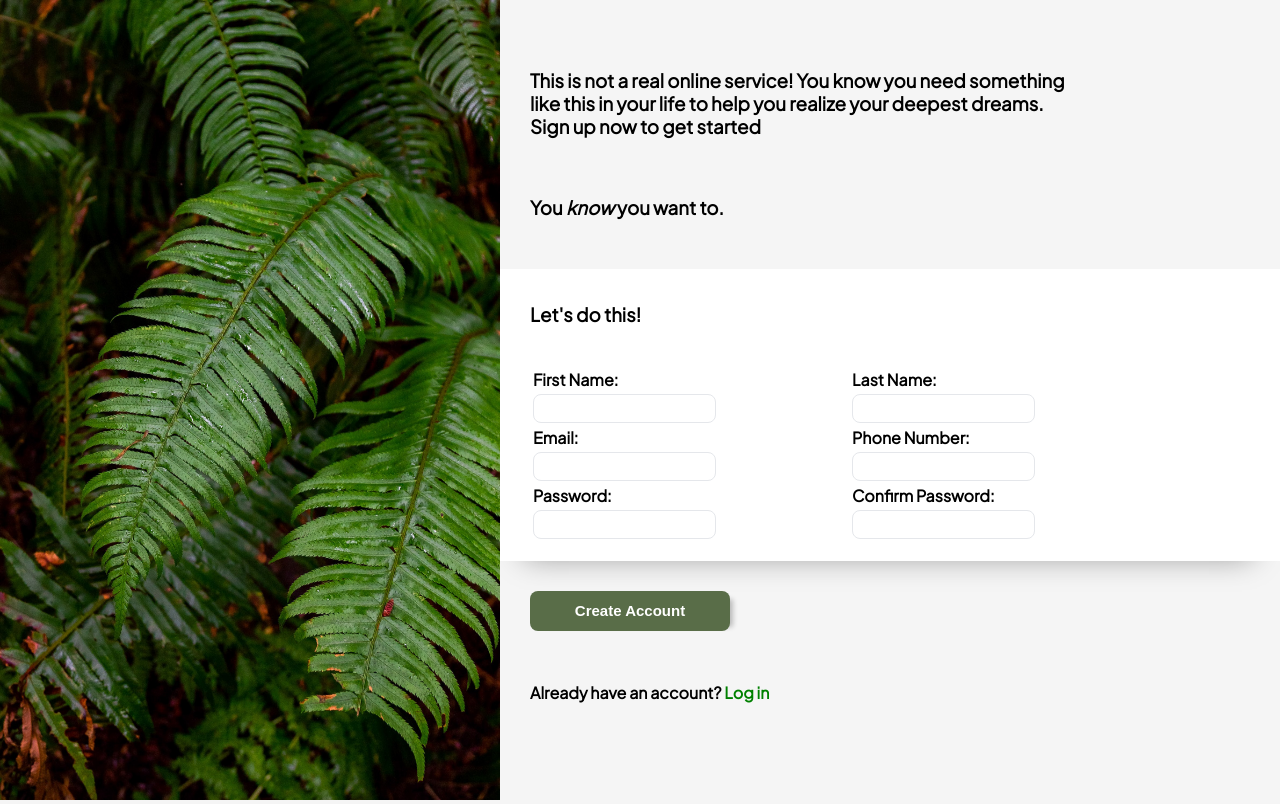
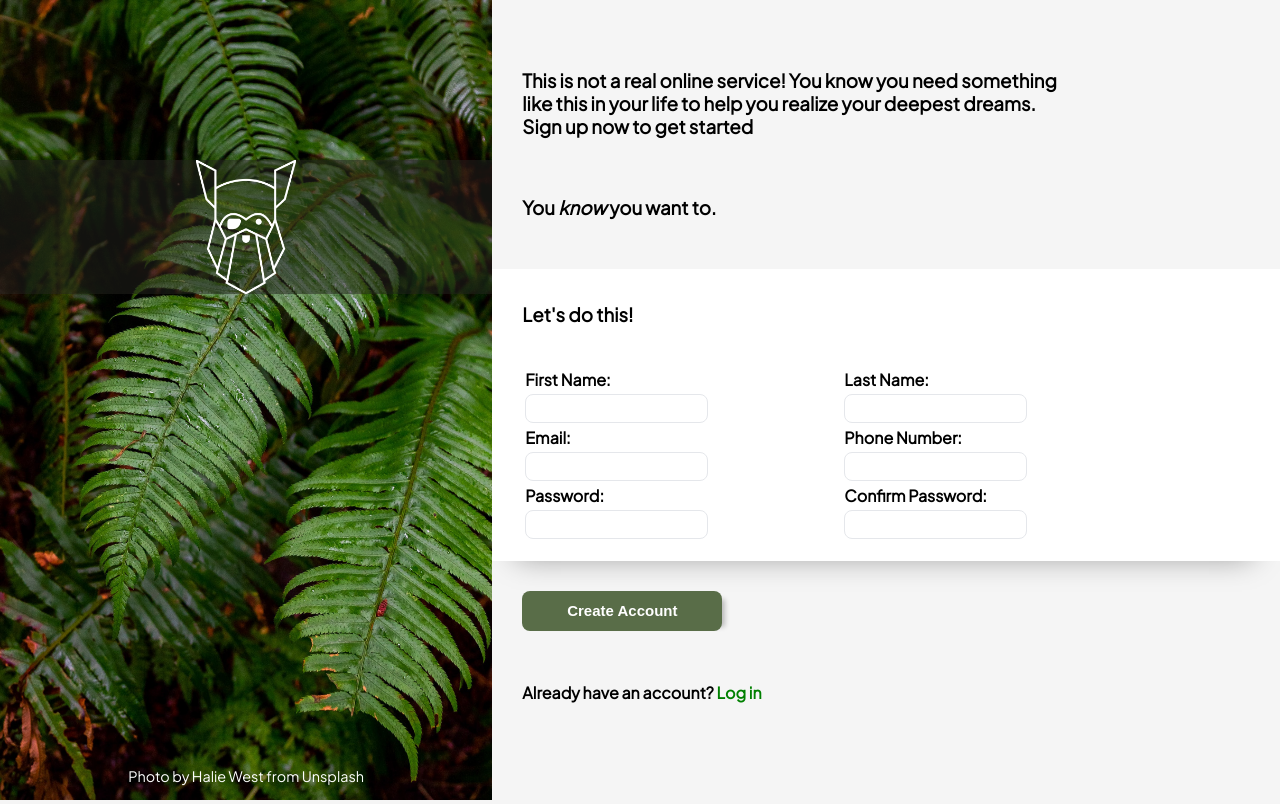
Before and after one commit to IrumiDesu7/Sign-Up-Form, a plain HTML site: page index.html in a window 1280 px wide. Drawn offline with Linux system fonts and the light colour scheme.

Commit message:
added logo and credit to the image panel

```diff
--- a/index.html
+++ b/index.html
@@ -10,11 +10,14 @@
   <body>
     <div class="container">
       <div class="imagePanel">
+        <div class="logoContainer"><img class="logo" src="./img/odin-lined.png" alt=""></div>
         <img
           class="gambarnya"
           src="./img/halie-west-25xggax4bSA-unsplash.jpg"
           alt="image of a forest"
         />
+        <p id="credit">Photo by Halie West from <a
+          style="color: white;" href="https://unsplash.com/@haliewestphoto">Unsplash</a></p>
       </div>
       <div class="formPanel">
         <div class="welcomeText">
@@ -85,11 +88,11 @@
                 <td id="buttonCell"></td>
               </tr>
             </table>
+          </div>
+            <button class="createButton" type="submit">Create Account</button>
           </form>
-        </div>
-        <button class="createButton" type="submit">Create Account</button>
         <h4 class="loginPage">
-          Already have an account? <a href="#">Log in</a>
+          Already have an account? <a style="color: green" href="#">Log in</a>
         </h4>
       </div>
     </div>
--- a/styles.css
+++ b/styles.css
@@ -19,6 +19,9 @@ body {
 
 .imagePanel {
   position: relative;
+  width: 800px;
+  display: flex;
+  justify-content: center;
 }
 
 .formPanel {
@@ -26,9 +29,14 @@ body {
   width: 100vw;
   margin: 50px 0px 50px 0px;
 }
+img {
+  max-width: 100%;
+  max-height: 100%;
+  display: block;
+}
 
 .gambarnya {
-  width: 500px;
+  width: 100%;
   height: 100%;
 }
 
@@ -38,7 +46,6 @@ th {
 
 a {
   text-decoration: none;
-  color: green;
 }
 
 table {
@@ -46,6 +53,7 @@ table {
 }
 
 .createButton {
+  /* position: absolute; */
   background-color: #596d48;
   color: white;
   width: 200px;
@@ -58,6 +66,10 @@ table {
   box-shadow: 9px 2px 5px -6px rgba(0, 0, 0, 0.24);
   -webkit-box-shadow: 9px 2px 5px -6px rgba(0, 0, 0, 0.24);
   -moz-box-shadow: 9px 2px 5px -6px rgba(0, 0, 0, 0.24);
+}
+
+.createButton:hover {
+  background-color: #545f4b;
 }
 
 .form-container {
@@ -80,6 +92,10 @@ input {
   border-radius: 8px;
 }
 
+input:active {
+  border-color: rgb(85, 191, 191);
+}
+
 input:focus {
   outline: none !important;
   border-color: rgb(36, 188, 222);
@@ -89,3 +105,24 @@ input:focus {
 .loginPage {
   padding-left: 30px;
 }
+
+.logoContainer {
+  display: flex;
+  position: absolute;
+  top: 20%;
+  width: 100%;
+  background-color: rgba(37, 37, 30, 0.51);
+  justify-content: center;
+}
+
+.logo {
+  width: 100px;
+  opacity: 100%;
+}
+
+#credit {
+  position: absolute;
+  bottom: 1px;
+  font-size: 0.9rem;
+  color: white;
+}
```
